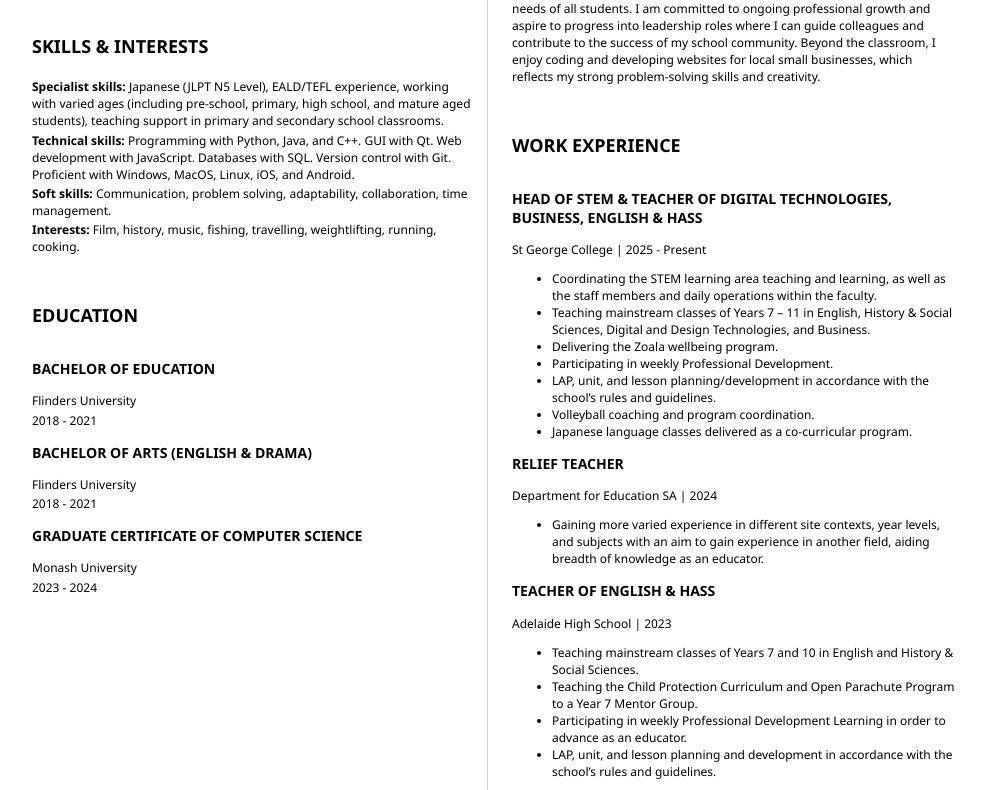
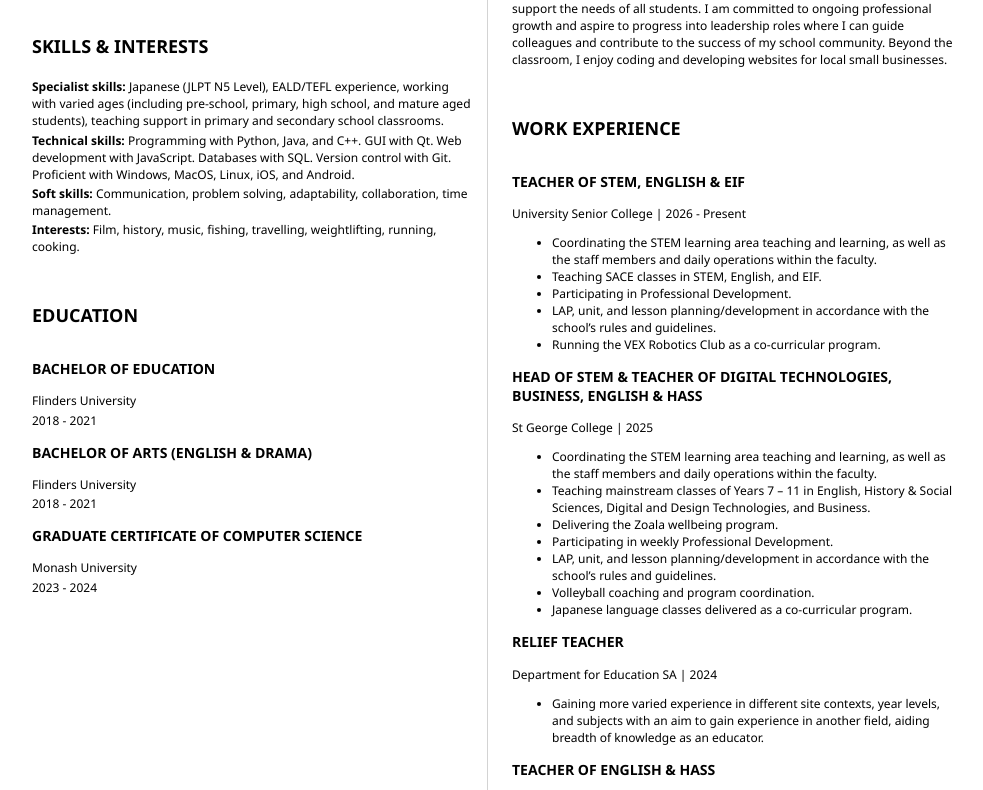
Before and after one commit to jackslovett/resume, a plain HTML site: page index.html in a window 1280 px wide. Shown: the part 304-1094 px from the top of the page, without its empty margins (152-1135 px from the left). Drawn offline with Linux system fonts and the light colour scheme.

Commit message:
Update index.html

```diff
--- a/index.html
+++ b/index.html
@@ -69,20 +69,34 @@
 				<section>
 					<h2><b>ABOUT ME</b></h2>
 					<!-- about me-->
-					<p>I am a registered South Australian teacher with a passion for Languages, History, and STEM.
+					<p>I am a registered South Australian teacher with a passion for STEM, Languages, and History.
 						My teaching philosophy is centred on creating positive, engaging learning environments
 						and effectively differentiating to support the needs of all students. I am committed to ongoing professional
 						growth and aspire to progress into leadership roles where I can guide colleagues and contribute to the success
 						of my school community.
-						Beyond the classroom, I enjoy coding and developing websites for local small businesses,
-						which reflects my strong problem-solving skills and creativity.</p>
+						Beyond the classroom, I enjoy coding and developing websites for local small businesses.</p>
 				</section>
 				<section>
 					<h2><b>WORK EXPERIENCE</b></h2>
 					<!-- work experience -->
+					<h3><b>TEACHER OF STEM, ENGLISH & EIF</b></h3>
+                    <p>
+                            University Senior College | 2026 - Present
+                    </p>
+                    <p>
+
+                    </p>
+                    <ul>
+                            <li>Coordinating the STEM learning area teaching and learning, as well as the staff members and daily
+operations within the faculty.</li>
+                            <li>Teaching SACE classes in STEM, English, and EIF.</li>
+                            <li>Participating in Professional Development.</li>
+                            <li>LAP, unit, and lesson planning/development in accordance with the school’s rules and guidelines.</li>
+							<li>Running the VEX Robotics Club as a co-curricular program.</li>
+                    </ul>
                     <h3><b>HEAD OF STEM & TEACHER OF DIGITAL TECHNOLOGIES, BUSINESS, ENGLISH & HASS</b></h3>
                     <p>
-                            St George College | 2025 - Present
+                            St George College | 2025
                     </p>
                     <p>
 
```
